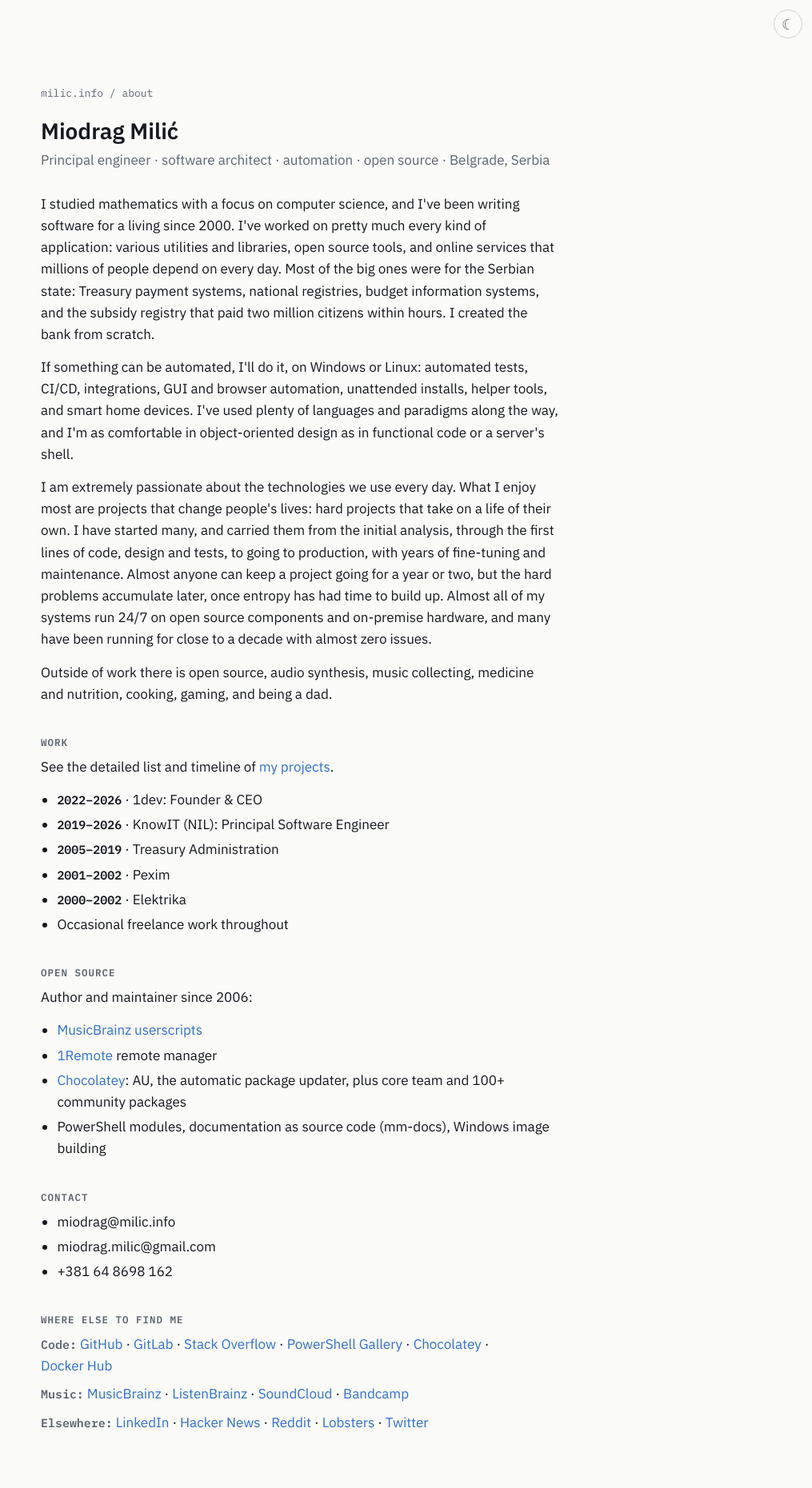
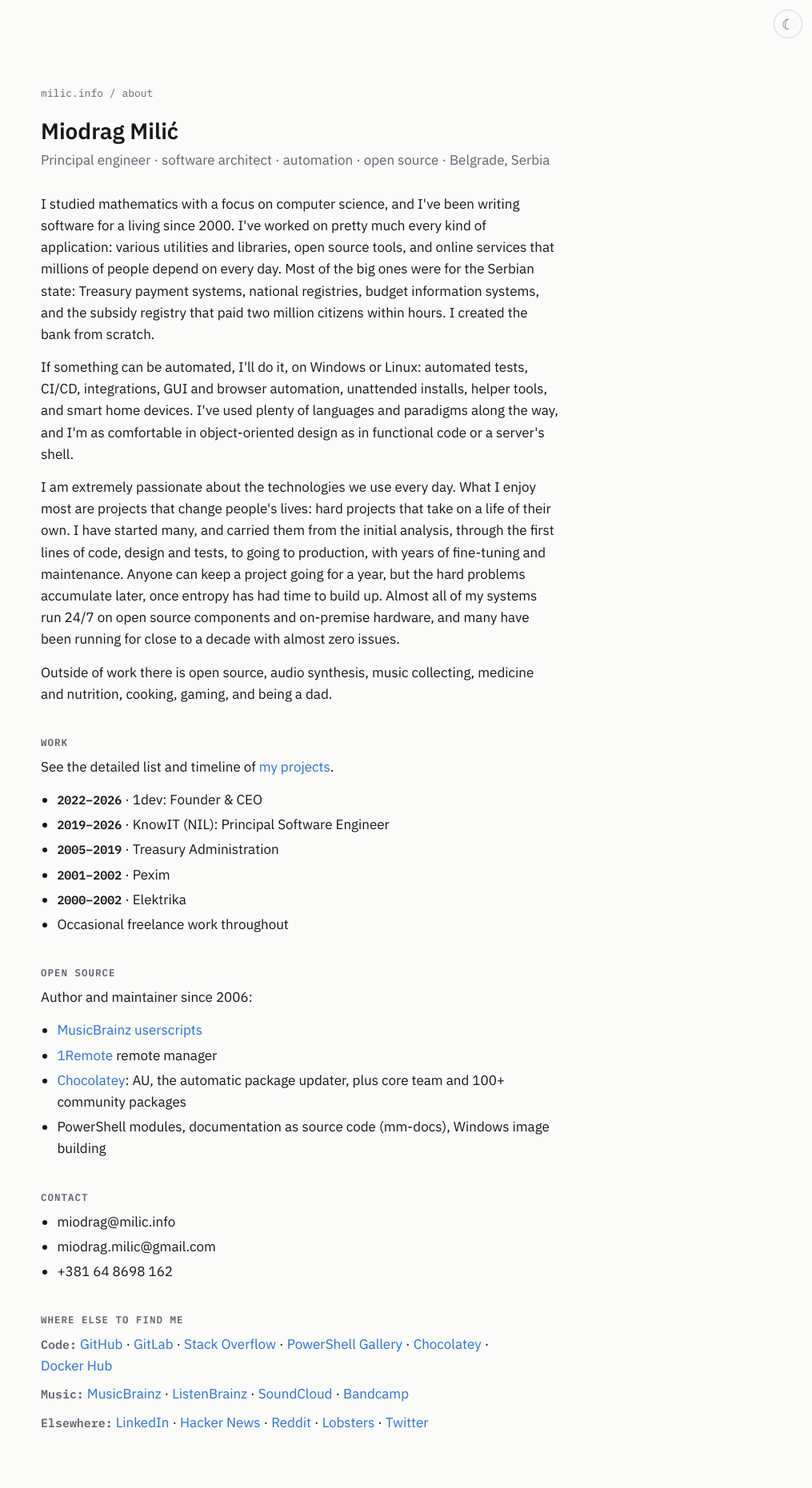
Before and after one commit to majkinetor/majkinetor.github.io, a Jekyll site: the page built from docs/about.md, in a window 1280 px wide. Shown: the whole page at 80% size, without its empty margins (265-1280 px from the left). Built offline with Jekyll 4.4.1, drawn with Linux system fonts in a browser that asks for light colours.

Commit message:
Update about.md

```diff
--- a/docs/about.md
+++ b/docs/about.md
@@ -10,7 +10,7 @@
 
 If something can be automated, I'll do it, on Windows or Linux: automated tests, CI/CD, integrations, GUI and browser automation, unattended installs, helper tools, and smart home devices. I've used plenty of languages and paradigms along the way, and I'm as comfortable in object-oriented design as in functional code or a server's shell.
 
-I am extremely passionate about the technologies we use every day. What I enjoy most are projects that change people's lives: hard projects that take on a life of their own. I have started many, and carried them from the initial analysis, through the first lines of code, design and tests, to going to production, with years of fine-tuning and maintenance. Almost anyone can keep a project going for a year or two, but the hard problems accumulate later, once entropy has had time to build up. Almost all of my systems run 24/7 on open source components and on-premise hardware, and many have been running for close to a decade with almost zero issues.
+I am extremely passionate about the technologies we use every day. What I enjoy most are projects that change people's lives: hard projects that take on a life of their own. I have started many, and carried them from the initial analysis, through the first lines of code, design and tests, to going to production, with years of fine-tuning and maintenance. Anyone can keep a project going for a year, but the hard problems accumulate later, once entropy has had time to build up. Almost all of my systems run 24/7 on open source components and on-premise hardware, and many have been running for close to a decade with almost zero issues.
 
 Outside of work there is open source, audio synthesis, music collecting, medicine and nutrition, cooking, gaming, and being a dad.
 
```
